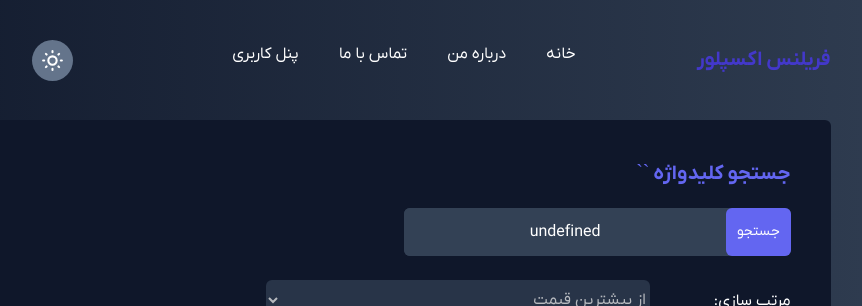
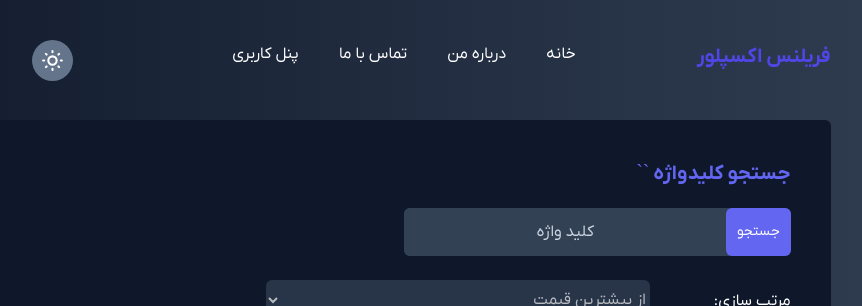
Before and after one commit to hamidrezaramzani/freelancer-explore, a Next.js app: page /search in a window 1280 px wide. Shown: the top 306 px of the page, without its empty margins (236-1098 px from the left). Built offline with nearby package versions, Linux system fonts and the light colour scheme; what tailwindcss-rtl would draw is missing.

Commit message:
fix searching bugs

```diff
--- a/components/Header/Logo/Logo.tsx
+++ b/components/Header/Logo/Logo.tsx
@@ -8,7 +8,7 @@ const Logo = () => {
       </button>
       <Link
         href="/"
-        className="font-yekan-bold text-indigo-700 text-md md:text-xl"
+        className="font-yekan-bold text-indigo-700 dark:text-indigo-600 text-md md:text-xl animate-bounce"
       >
         فریلنس اکسپلور
       </Link>
--- a/components/SearchBox/SearchBox.tsx
+++ b/components/SearchBox/SearchBox.tsx
@@ -1,12 +1,19 @@
-import React, { FormEventHandler, useState } from "react";
+import React, { FormEventHandler, useEffect, useState } from "react";
 import { toast } from "react-toastify";
-import Router from "next/router";
+import Router, { useRouter } from "next/router";
 interface SearchBoxProps {
   onFormSubmit?: () => void;
-  searchValue?: string;
 }
-const SearchBox = ({ onFormSubmit, searchValue }: SearchBoxProps) => {
+const SearchBox = ({ onFormSubmit }: SearchBoxProps) => {
+  const router = useRouter();
+  const { keyword: keywordParam } = router.query;
+
   const [keyword, setKeyword] = useState<string>("");
+  useEffect(() => {
+    if (keywordParam) {
+      setKeyword(String(keywordParam));
+    }
+  }, [keywordParam]);
   const handleSubmit = async (e: React.FormEvent) => {
     e.preventDefault();
 
@@ -44,7 +51,7 @@ const SearchBox = ({ onFormSubmit, searchValue }: SearchBoxProps) => {
           </div>
           <div className="w-10/12">
             <input
-              value={searchValue || keyword}
+              value={keyword}
               onChange={handleChangeKeyword}
               className="w-full rounded-md placeholder:text-slate-300 dark:bg-slate-700 bg-slate-50 h-12 text-center font-yekan-regular outline-none"
               placeholder="کلید واژه"
--- a/pages/api/search/index.tsx
+++ b/pages/api/search/index.tsx
@@ -7,9 +7,14 @@ const generateFreelancingJobs = async (
   config: InputConfigType,
   keyword: string
 ) => {
-  const { data: htmlCode } = await axios.get(
+  try {
+    const { data: htmlCode, status } = await axios.get(
       config.address.replace("%s", keyword)
     );
+    if (status !== 200) {
+      return [];
+    }
+
     const dom = new JSDOM(htmlCode);
 
     const container = dom.window.document.querySelector(
@@ -36,11 +41,14 @@ const generateFreelancingJobs = async (
       }
     }
     return data;
+  } catch (error) {
+    console.log(error);
+    return [];
+  }
 };
 
 const handler = async (req: NextApiRequest, res: NextApiResponse) => {
   const { keyword, sort } = req.query;
-  const sortMethod = sort ? String(sort) : "highestPrice";
   let data: ItemType[] = [];
   const websiteNames = Object.keys(websites);
   for (const websiteName of websiteNames) {
@@ -50,7 +58,6 @@ const handler = async (req: NextApiRequest, res: NextApiResponse) => {
     );
     data = data.concat(newData);
   }
-  // data = sortMethods[sortMethod](data);
   return res.status(200).json(data);
 };
 
--- a/pages/search/index.tsx
+++ b/pages/search/index.tsx
@@ -112,10 +112,7 @@ function Search() {
             </span>
           </div>
           <div className="w-full py-5">
-            <SearchBox
-              searchValue={String(keyword)}
-              onFormSubmit={handleSearchSubmit}
-            />
+            <SearchBox onFormSubmit={handleSearchSubmit} />
             <br />
             <form action="">
               <div className="w-full items-center gap-3 flex">
```
Lines whose indentation alone changed are shown as unchanged.
